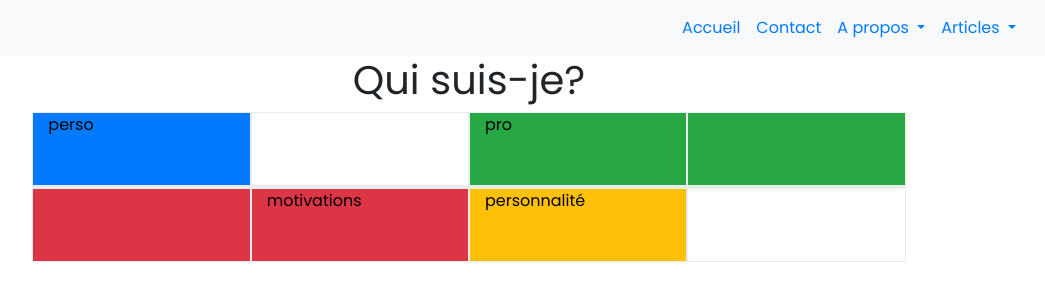
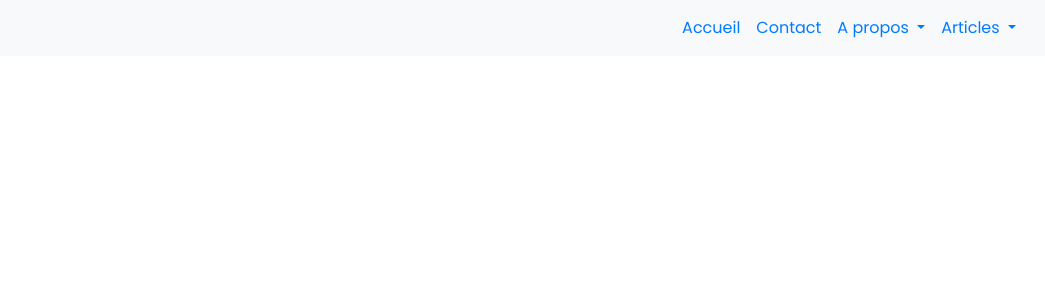
Before and after one commit to OrgaEvolutions/Nathoup.github.io, a Jekyll site: the page built from newsletter.html, in a window 1280 px wide. Shown: the top 301 px of the page, without its empty margins (171-1216 px from the left). Built offline with Jekyll 4.4.1, drawn with Linux system fonts in a browser that asks for light colours; nearby versions of some CDN libraries; some web fonts are replaced; comment, search, counter and statistics services are not loaded.

Commit message:
Update newsletter.html

```diff
--- a/newsletter.html
+++ b/newsletter.html
@@ -1,134 +1,5 @@
 ---
 layout: default
-title: Présentation de l'auteur
 ---
 
-
-<h1><center>Qui suis-je?</center></h1>
-
-<div class="row">
-  <div class="col-md-8 offset-md-2">
-    <div class="row">
-      <!-- case titre perso -->
-      <div class="col-md-3 border bg-primary">
-        <a data-toggle="collapse" href=".perso" aria-expanded="false" style= "text-decoration: none;color: black;">
-          perso<br><br><br>
-        </a>
-
-         <div class="collapse perso">
-          <center><span class="glyphicon glyphicon-menu-down center"></span></center>
-        </div>
-      </div>
-
-      <!-- case vide -->
-      <div class="col-md-3 border">
-      </div>
-
-
-      <!-- case titre boulot -->
-      <div class="col-md-3 border bg-success">
-
-        <a data-toggle="collapse" href=".boulot" aria-expanded="false" style= "text-decoration: none;color: black;">
-          pro
-          <div class="collapse boulot" align="right">
-            <span class="glyphicon glyphicon-menu-right"></span>
-          </div>
-          <br><br><br>
-        </a>
-
-      </div>
-
-
-      <!-- case réponse boulot -->
-      <div class="col-md-3 border bg-success">
-
-         <div class="collapse boulot">
-          J'exerce le métier de coach en entreprise, plus exactement coach agile et coach d'équipe.
-           <br>Je travaille également comme coach individuel, dans les domaines personnels et professionnels.
-           <br><br><a href={{site.url_pro}} style="color:black;font-weight:bold;">En savoir plus</a>
-        </div>
-
-      </div>
-    </div>
-
-
-    <div class="row">
-      <!-- case réponse perso -->
-      <div class="col-md-3 border bg-primary">
-         <div class="collapse perso">
-          En couple et maman d'une petite fille, nous nous sommes récemment installés près du lac d'Annecy après une dizaine d'années sur Paris.
-        </div>
-
-      </div>
-
-
-      <!-- case vide -->
-      <div class="col-md-3 border"></div>
-
-
-      <!-- case réponse personnalité -->
-      <div class="col-md-6 border bg-warning">
-         <div class="collapse personnalite">
-           J'aime agir efficacement, faire des projets, prendre du recul, vivre des expériences nouvelles, apprendre.
-           <br>Je suis à la fois très analytique et très intuitive.
-           <br>Egalement sensible, extravertie, à l'écoute.
-           <br>Je suis passionnée par la compréhension et l'amélioration des comportements humains du quotidien.
-        </div>
-
-      </div>
-
-    </div>
-
-    <div class="row">
-
-      <!-- case réponse motivations -->
-      <div class="col-md-3 border bg-danger">
-        <div class="collapse motivations">
-        Ce site remplit à la fois un besoin de réalisation,<br>et aussi un objectif de vie : agir pour le progrès des comportements humains.
-        </div>
-      </div>
-
-      <!-- case titre motivation -->
-      <div class="col-md-3 border bg-danger">
-        <a data-toggle="collapse" href=".motivations" aria-expanded="false" style= "text-decoration: none;color: black;">
-          motivations
-          <div class="collapse motivations" align="left">
-            <span class="glyphicon glyphicon-menu-left"></span>
-          </div>
-          <br><br><br>
-        </a>
-      </div>
-
-
-
-      <!-- case titre personnalité -->
-      <div class="col-md-3 border bg-warning">
-        <a data-toggle="collapse" href=".personnalite" aria-expanded="false" style= "text-decoration: none;color: black;">
-          <div class="collapse personnalite" align="center">
-            <span class="glyphicon glyphicon-menu-up"></span>
-          </div>
-           personnalité
-
-
-          <br><br><br>
-        </a>
-      </div>
-
-      <!-- case vide -->
-      <div class="col-md-3 border"></div>
-
-
-    </div>
-
-    <!--<div class="row">
-
-      <div class="col-md-3 border"></div>
-
-      <div class="col-md-3 bg-info border">tbd<br><br><br></div>
-
-      <div class="col-md-3 bg-dark border">tbd</div>
-
-      <div class="col-md-3 border"></div>
-    </div>-->
-  </div>
-</div>
+<script type="text/javascript" src="//downloads.mailchimp.com/js/signup-forms/popup/embed.js" data-dojo-config="usePlainJson: true, isDebug: false"></script><script type="text/javascript">require(["mojo/signup-forms/Loader"], function(L) { L.start({"baseUrl":"mc.us17.list-manage.com","uuid":"c92282615c03ee7c88805781b","lid":"42c312e904"}) })</script>
```
